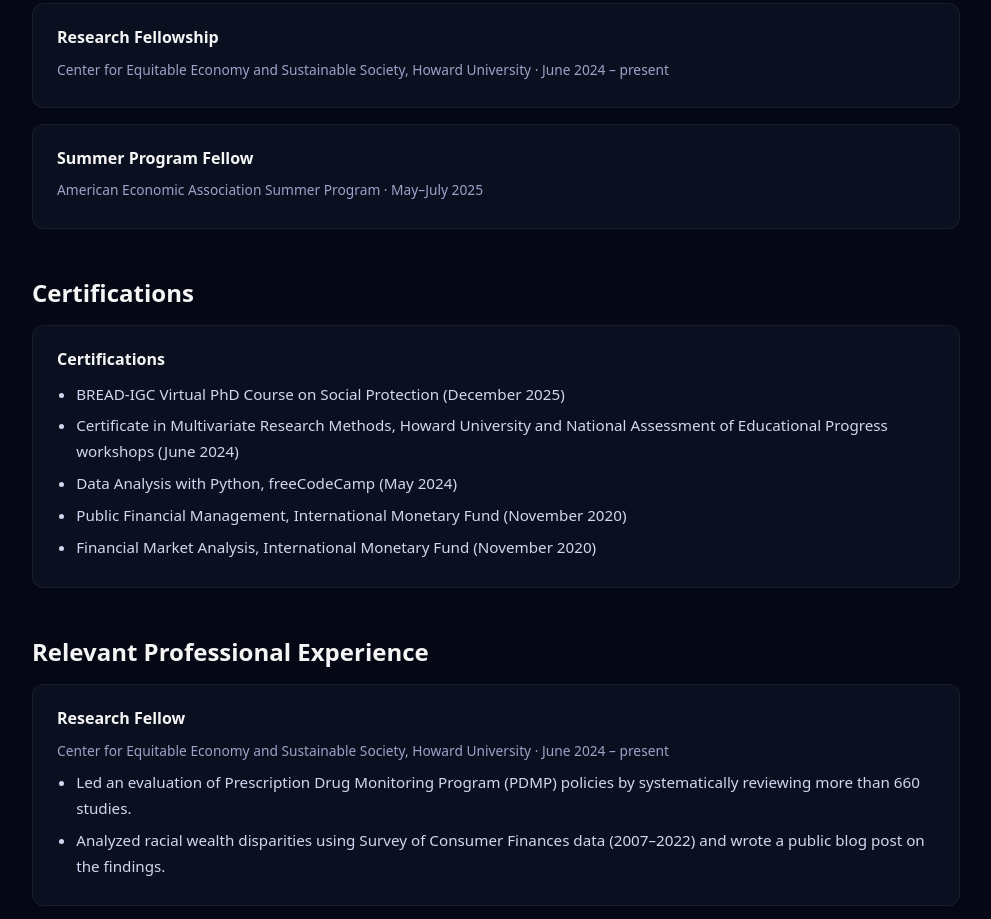
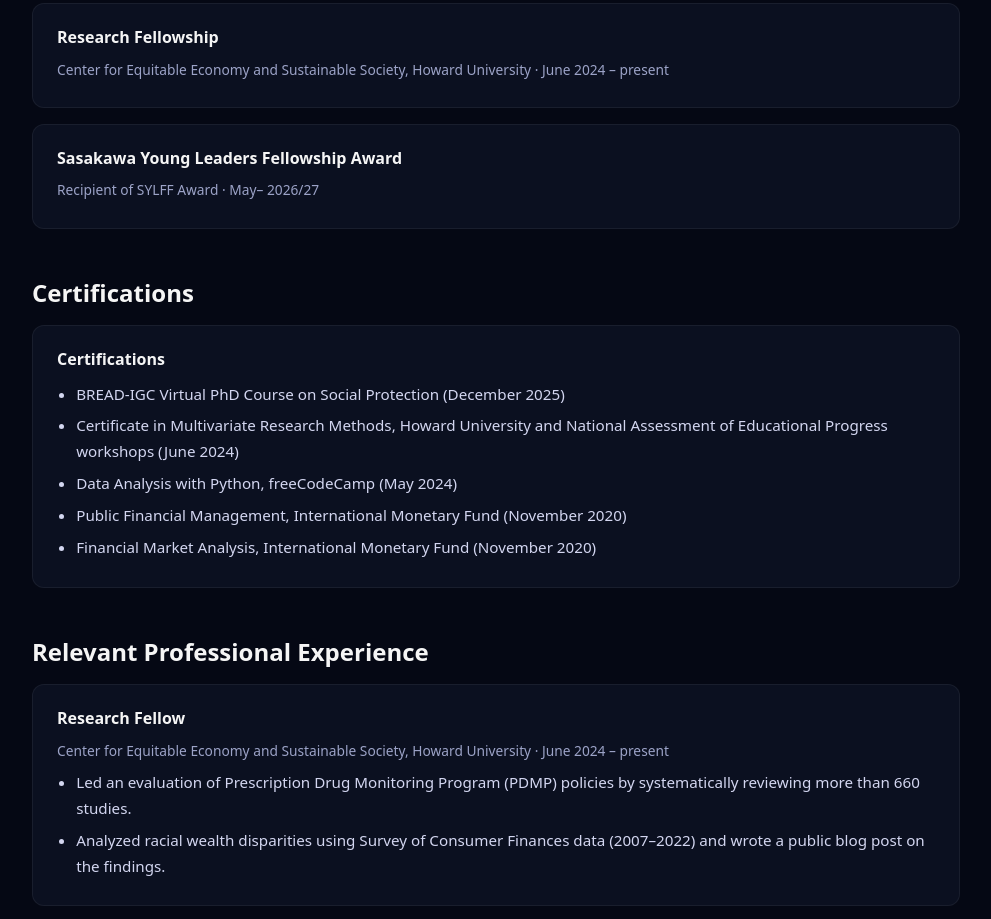
Before and after one commit to Tewodros78/faculty-portfolio, a plain HTML site: page background.html in a window 1280 px wide. Shown: the part 2075-2994 px from the top of the page, without its empty margins (144-1135 px from the left). Drawn offline with Linux system fonts and the light colour scheme.

Commit message:
Update background.html

```diff
--- a/background.html
+++ b/background.html
@@ -90,8 +90,8 @@
             <div class="card-meta">Center for Equitable Economy and Sustainable Society, Howard University &middot; June 2024 &ndash; present</div>
         </div>
         <div class="card">
-            <div class="card-title">Summer Program Fellow</div>
-            <div class="card-meta">American Economic Association Summer Program &middot; May&ndash;July 2025</div>
+            <div class="card-title">Sasakawa Young Leaders Fellowship Award </div>
+            <div class="card-meta"> Recipient of SYLFF Award &middot; May&ndash; 2026/27</div>
         </div>
         </section>
         <section class="page-section">
```
